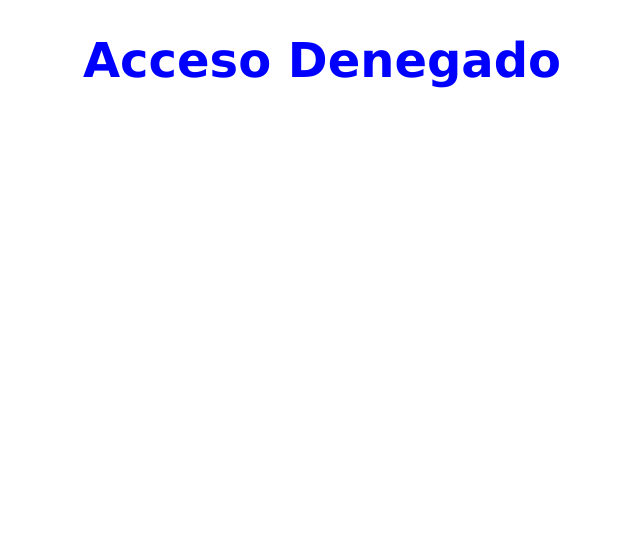
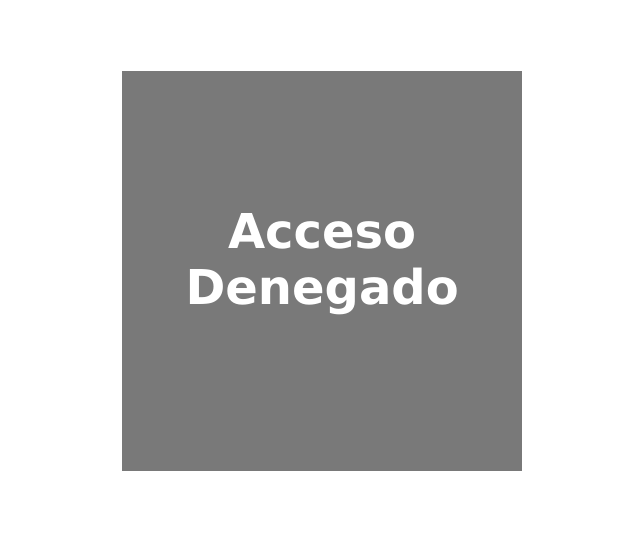
Before and after one commit to josebrusa/restServer, a website: page public/index.html in a window 1280 px wide. Shown: the whole page, without its empty margins (318-958 px from the left). Drawn offline with Linux system fonts and the light colour scheme.

Commit message:
home acces

```diff
--- a/public/index.html
+++ b/public/index.html
@@ -7,17 +7,35 @@
     <meta name="viewport" content="width=device-width, initial-scale=1.0">
     <title>Document</title>
     <style>
+        .box {
+            display: flex;
+            align-items: center;
+            justify-content: center;
+        }
+
+        .box div {
+            width: 400px;
+            height: 400px;
+            background: rgb(121, 121, 121);
+            margin: 5%;
+        }
+
         h1 {
-            color: blue;
+            color: white;
             font-family: verdana;
+            text-align: center;
             font-size: 300%;
-            text-align: center;
+            padding-top: 25%;
         }
     </style>
 </head>
 
 <body>
-    <h1>Acceso Denegado</h1>
+    <div class="box">
+        <div>
+            <h1>Acceso Denegado</h1>
+        </div>
+    </div>
 </body>
 
 </html>
```
